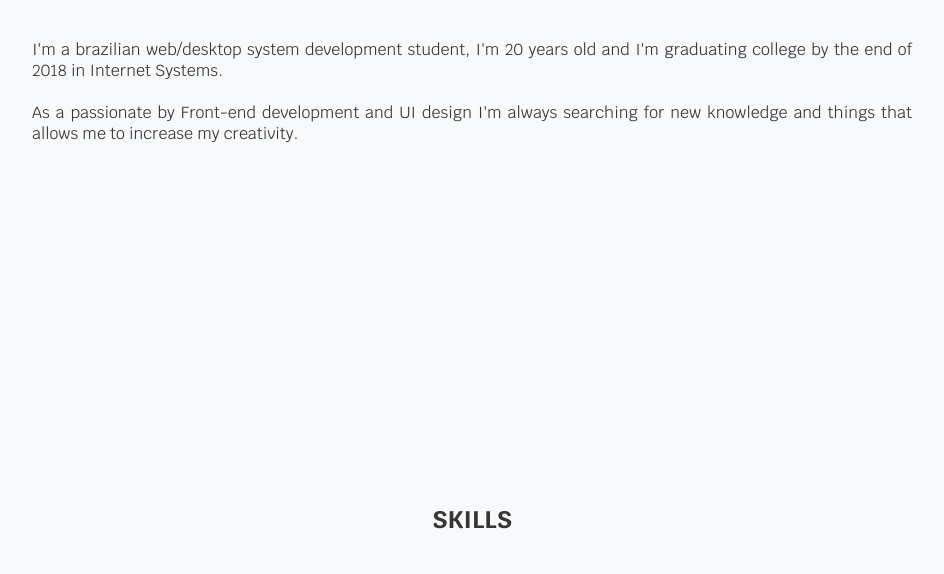
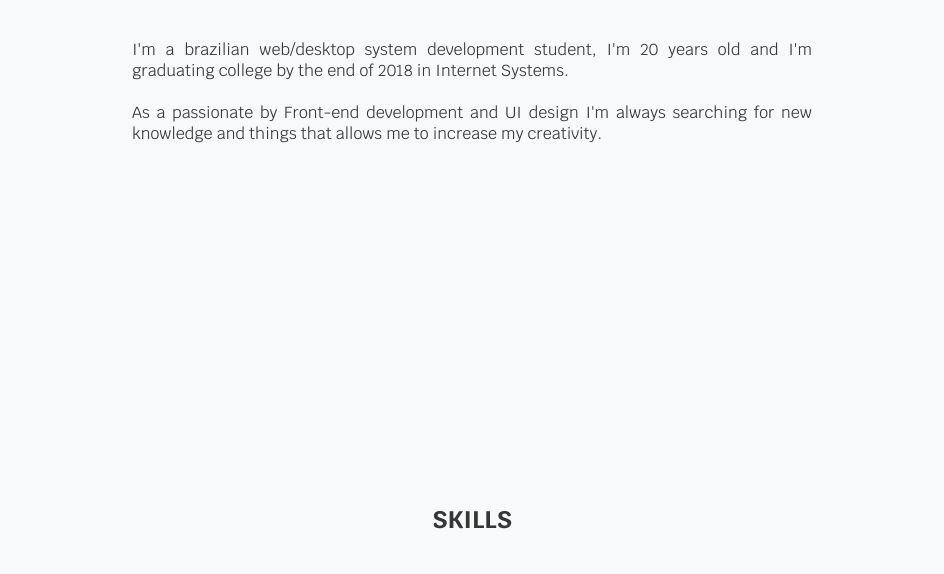
Before and after one commit to gabriellycastro/portfolio-2018, a plain HTML site: page index.html in a window 1280 px wide. Shown: the part 194-768 px from the top of the page, without its empty margins (168-1112 px from the left). Drawn offline with Linux system fonts and the light colour scheme.

Commit message:
Update style.css

```diff
--- a/css/style.css
+++ b/css/style.css
@@ -134,4 +134,9 @@ nav ul li a:hover {
     .progress-bar {
     width: 500px;
     height: 15px;
+	}
+
+.about-me p {
+        margin: 0 100px 0 100px;
+    }
 }
```
